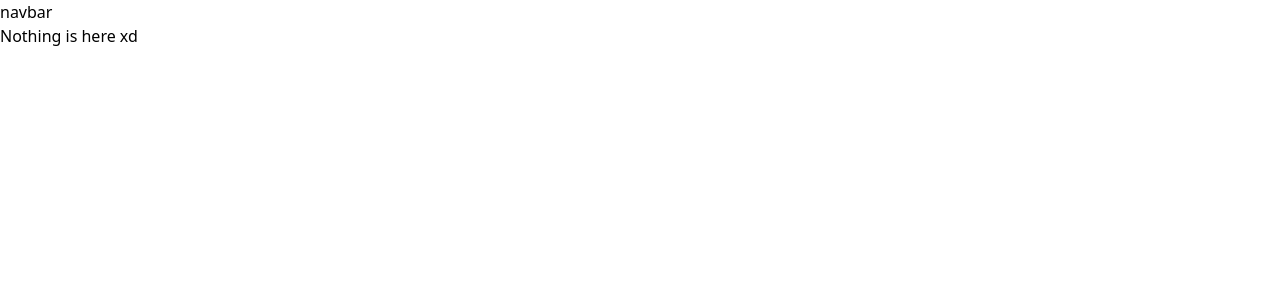
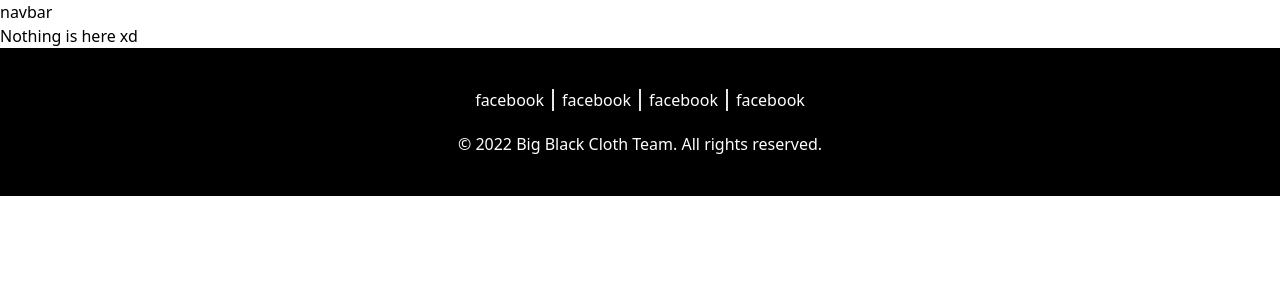
Before and after one commit to OmsinKrissada/bbc-website, a Next.js app: page / in a window 1280 px wide. Shown: the top 300 px of the page. Built offline with nearby package versions, Linux system fonts and the light colour scheme.

Commit message:
add footer

```diff
--- a/components/footer.tsx
+++ b/components/footer.tsx
@@ -0,0 +1,21 @@
+export default function Footer() {
+	return (
+		<footer className="flex flex-col items-center bg-black w-screen px-5 py-10 text-white">
+			<div className="divide-x-2 pb-5">
+				<a href="https://facebook.com" className="px-2">
+					facebook
+				</a>
+				<a href="https://facebook.com" className="px-2">
+					facebook
+				</a>
+				<a href="https://facebook.com" className="px-2">
+					facebook
+				</a>
+				<a href="https://facebook.com" className="px-2">
+					facebook
+				</a>
+			</div>
+			<p>&copy; 2022 Big Black Cloth Team. All rights reserved.</p>
+		</footer>
+	);
+}
--- a/components/layout.tsx
+++ b/components/layout.tsx
@@ -1,6 +1,6 @@
 import Navbar from "./navbar";
 import Head from "next/head";
-// import Footer from './footer'
+import Footer from "./footer";
 
 interface LayoutProps {
 	children: React.ReactNode;
@@ -16,7 +16,7 @@ export default function Layout({ children }: LayoutProps) {
 			</Head>
 			<Navbar />
 			<main>{children}</main>
-			{/* <Footer /> */}
+			<Footer />
 		</>
 	);
 }
```
